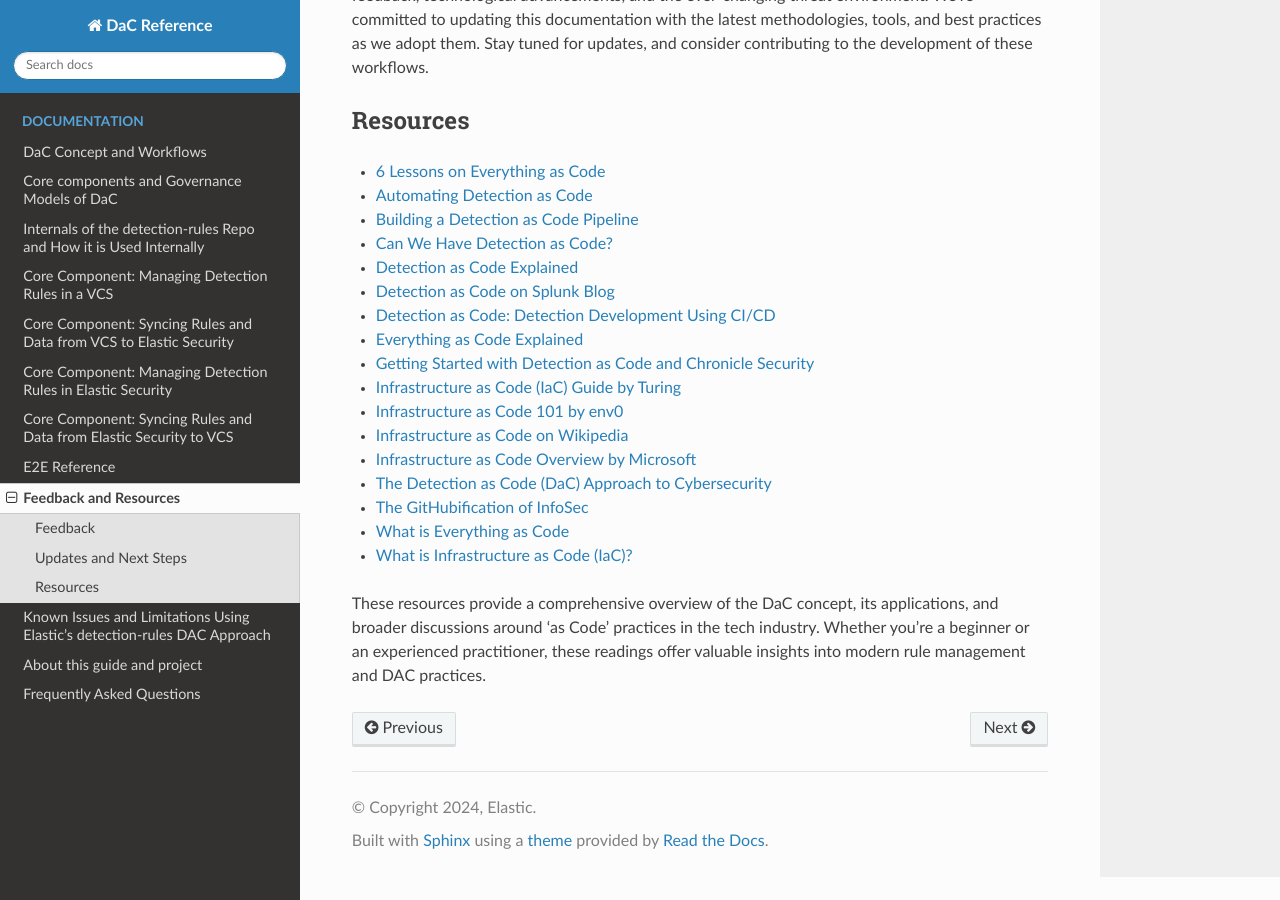
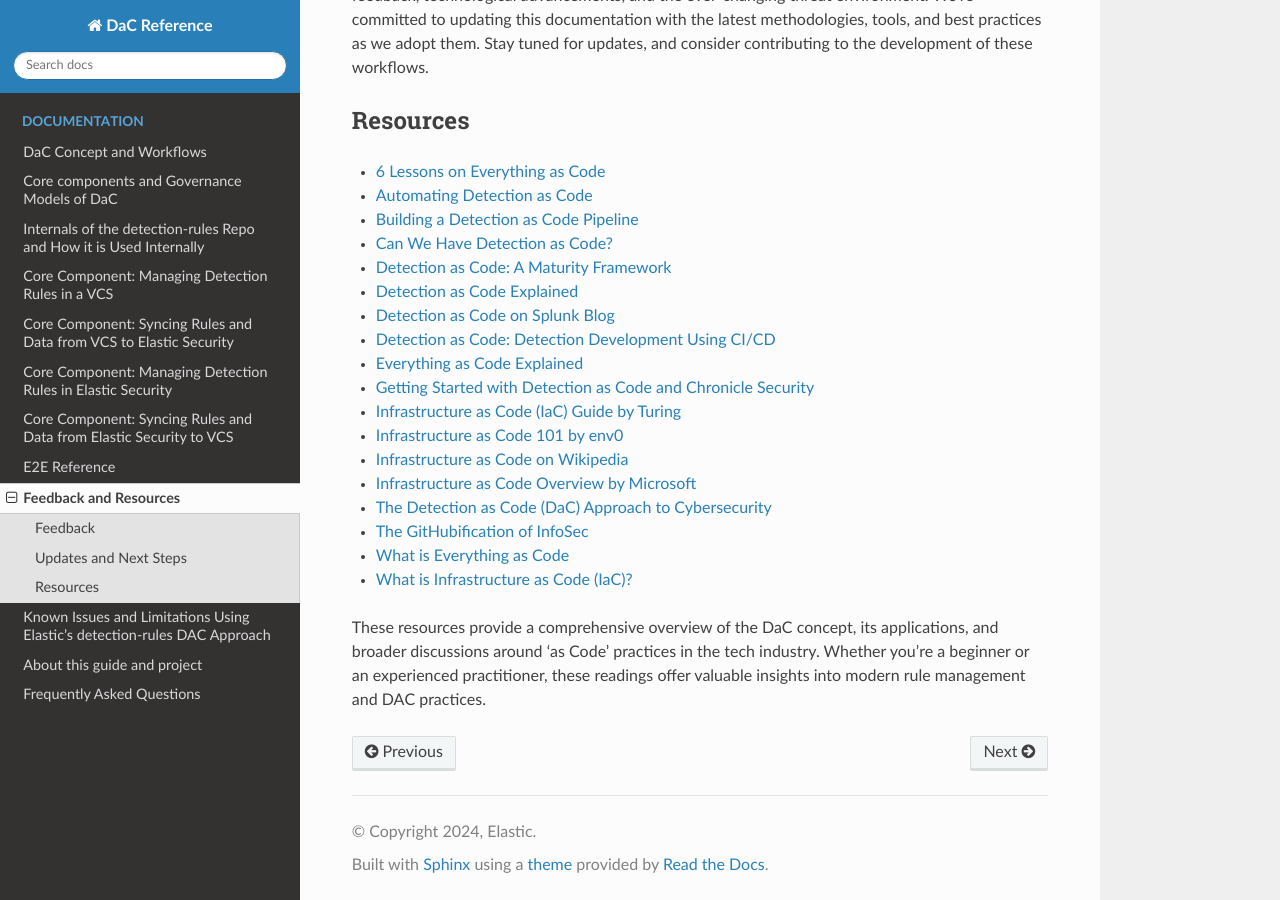
Before and after one commit to elastic/DaC-Reference, a Sphinx documentation site: the page built from docs/feedback_and_resources.md, in a window 1280 px wide and 900 px high, scrolled down 870 px. Built offline with Sphinx 7.4.7 and the Read the Docs theme 2.0.0, drawn with Linux system fonts in a browser that asks for light colours.

Commit message:
Update feedback_and_resources.md

```diff
--- a/docs/feedback_and_resources.md
+++ b/docs/feedback_and_resources.md
@@ -22,6 +22,7 @@ As the cybersecurity landscape evolves, so does the need for adaptable and robus
 - [Automating Detection as Code](https://www.tines.com/blog/automating-detection-as-code)
 - [Building a Detection as Code Pipeline](https://medium.com/threatpunter/from-soup-to-nuts-building-a-detection-as-code-pipeline-59b96c875ca1)
 - [Can We Have Detection as Code?](https://medium.com/anton-on-security/can-we-have-detection-as-code-96f869cfdc79)
+- [Detection as Code: A Maturity Framework](https://catscrdl.io/blog/detectionascodematurity/)
 - [Detection as Code Explained](https://panther.com/cyber-explained/detections-as-code/)
 - [Detection as Code on Splunk Blog](https://www.splunk.com/en_us/blog/learn/detection-as-code.html)
 - [Detection as Code: Detection Development Using CI/CD](https://www.jedi.be/blog/2022/02/23/trends-and-inventory-of-50-as-code-concepts/?ref=hackernoon.com)
```
